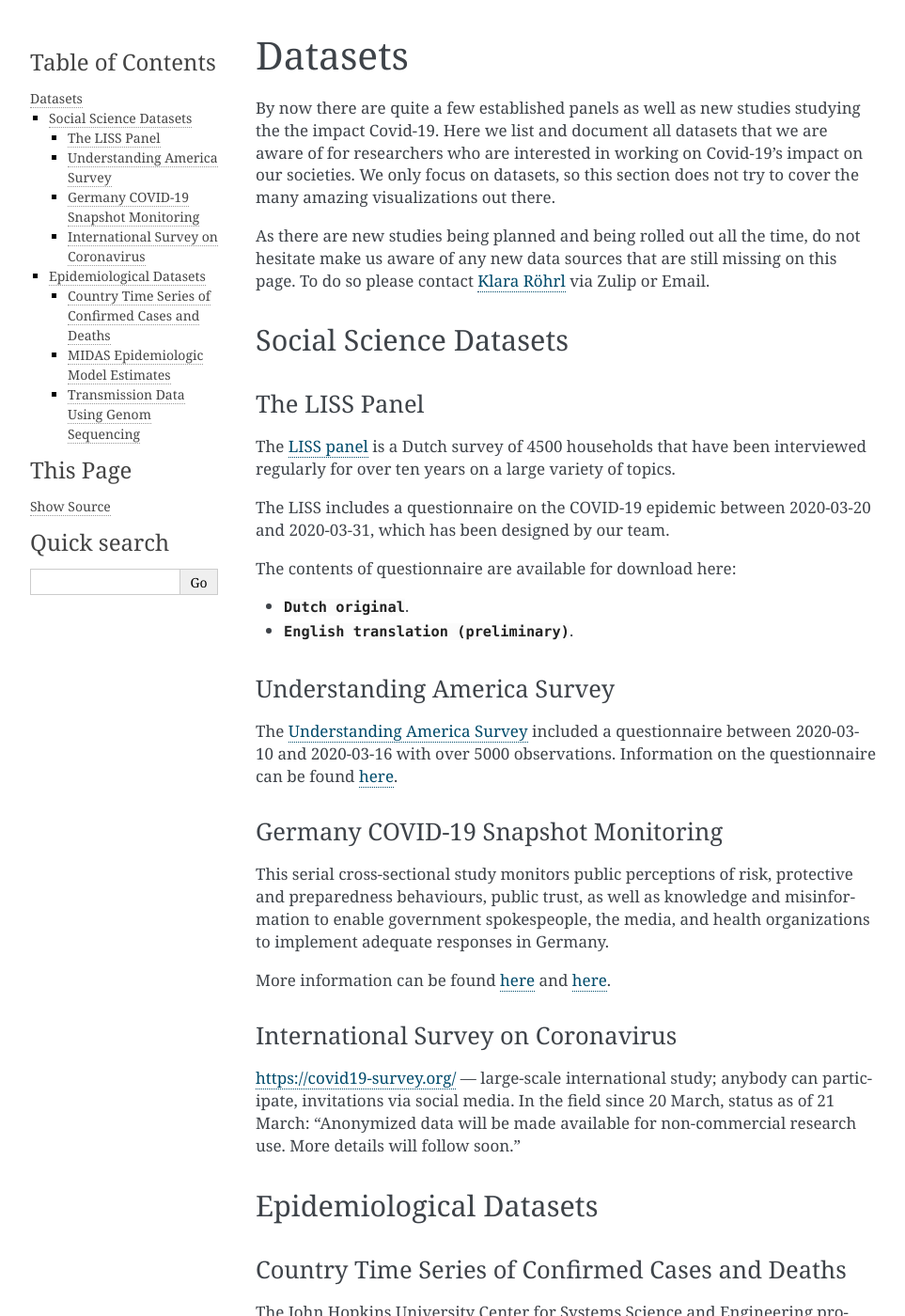
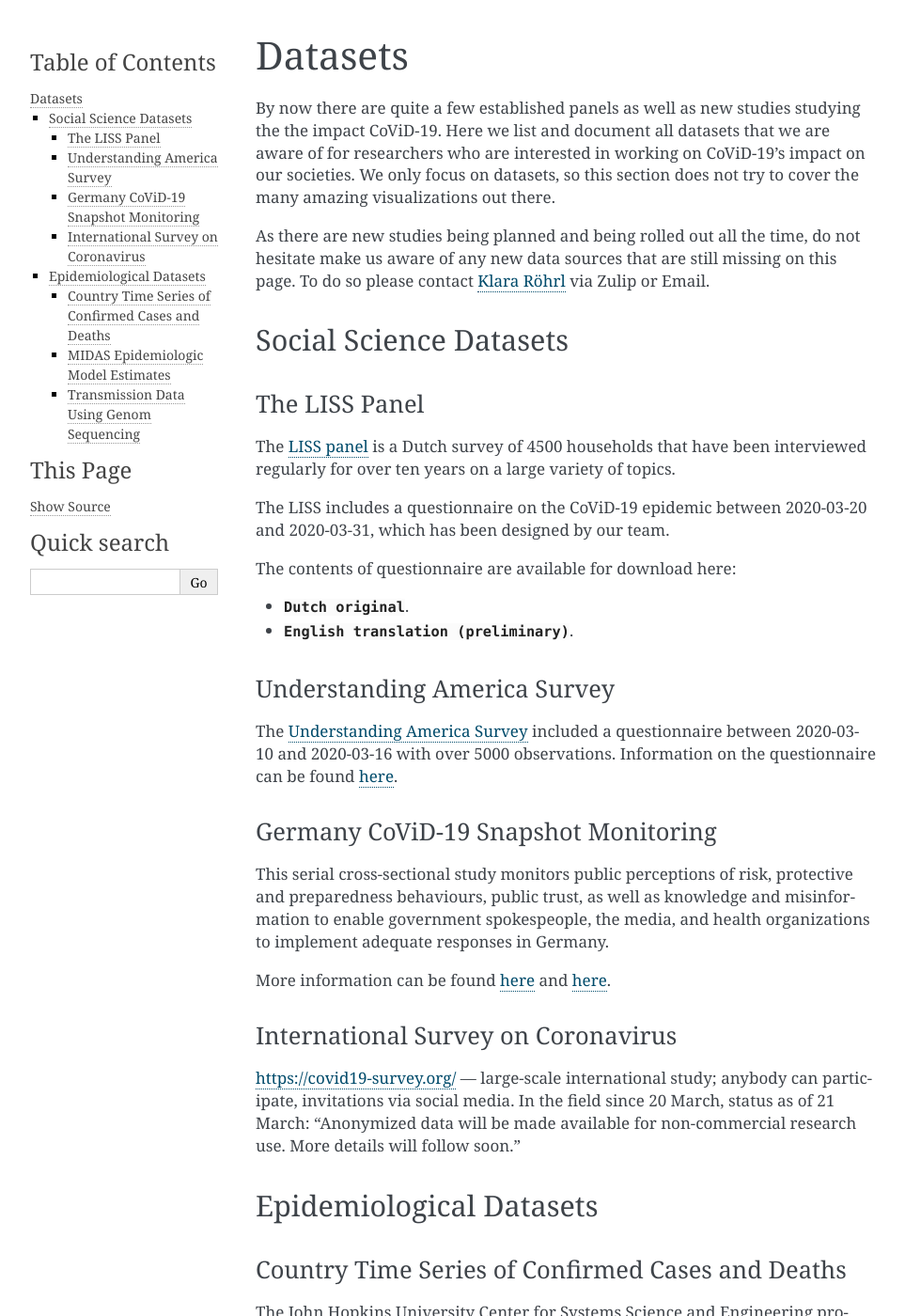
Before and after one commit to covid-19-impact-lab/covid-19-impact-lab, a Sphinx documentation site: the page built from docs/source/datasets.rst, in a window 1280 px wide and 1400 px high. Shown: the whole window at 94% size, without its empty margins (148-1111 px from the left). Built offline with Sphinx 7.4.7, drawn with Linux system fonts in a browser that asks for light colours; some of the changed text lies outside the part shown.

Commit message:
Fix spelling (CoViD-19)

```diff
--- a/docs/source/conf.py
+++ b/docs/source/conf.py
@@ -17,9 +17,9 @@
 
 # -- Project information -----------------------------------------------------
 
-project = "COVID-19 Impact Lab"
-copyright = "2020, COVID-19 Impact Lab Team"
-author = "COVID-19 Impact Lab Team"
+project = "CoViD-19 Impact Lab"
+copyright = "2020, CoViD-19 Impact Lab Team"
+author = "CoViD-19 Impact Lab Team"
 
 
 # -- General configuration ---------------------------------------------------
--- a/docs/source/datasets.rst
+++ b/docs/source/datasets.rst
@@ -4,8 +4,8 @@
 Datasets
 ========
 
-By now there are quite a few established panels as well as new studies studying the the impact Covid-19.
-Here we list and document all datasets that we are aware of for researchers who are interested in working on Covid-19's impact on our societies.
+By now there are quite a few established panels as well as new studies studying the the impact CoViD-19.
+Here we list and document all datasets that we are aware of for researchers who are interested in working on CoViD-19's impact on our societies.
 We only focus on datasets, so this section does not try to cover the many amazing visualizations out there.
 
 As there are new studies being planned and being rolled out all the time,
@@ -21,7 +21,7 @@
 
 The `LISS panel <https://www.lissdata.nl/>`_ is a Dutch survey of 4500 households that have been interviewed regularly for over ten years on a large variety of topics.
 
-The LISS includes a questionnaire on the COVID-19 epidemic between 2020-03-20 and 2020-03-31, which has been designed by our team.
+The LISS includes a questionnaire on the CoViD-19 epidemic between 2020-03-20 and 2020-03-31, which has been designed by our team.
 
 .. The questionnaire covered:
 ..
@@ -61,7 +61,7 @@
 .. No information on their website as of March 20th.
 
 
-Germany COVID-19 Snapshot Monitoring
+Germany CoViD-19 Snapshot Monitoring
 =====================================
 
 This serial cross-sectional study monitors public perceptions of risk, protective and preparedness behaviours, public trust, as well as knowledge and misinformation to enable government spokespeople, the media, and health organizations to implement adequate responses in Germany.
@@ -99,7 +99,7 @@
 MIDAS Epidemiologic Model Estimates
 =====================================
 
-The MIDAS Coordination Center collects mostly peer-reviewed estimates for parameters central to modelling Covid-19 epidemiologically. The data can be found on this `github repository <https://github.com/midas-network/COVID-19>`__.
+The MIDAS Coordination Center collects mostly peer-reviewed estimates for parameters central to modelling CoViD-19 epidemiologically. The data can be found on this `github repository <https://github.com/midas-network/COVID-19>`__.
 
 
 Transmission Data Using Genom Sequencing
--- a/docs/source/goals.rst
+++ b/docs/source/goals.rst
@@ -2,7 +2,7 @@
 Goals
 =====
 
-Initiated by economists based at the `University of Bonn <https://econ.uni-bonn.de>`_ and the `OpenSourceEconomics <https://github.com/OpenSourceEconomics>`_ initiative, the COVID-19 Impact Lab institutes a collective effort to provide data-driven insights into the socio-economic impacts of the 2020 COVID-19 pandemic by pooling economic and technological expertise.
+Initiated by economists based at the `University of Bonn <https://econ.uni-bonn.de>`_ and the `OpenSourceEconomics <https://github.com/OpenSourceEconomics>`_ initiative, the CoViD-19 Impact Lab institutes a collective effort to provide data-driven insights into the socio-economic impacts of the 2020 CoViD-19 pandemic by pooling economic and technological expertise.
 
 Our main goals are:
 -------------------
--- a/docs/source/index.rst
+++ b/docs/source/index.rst
@@ -1,4 +1,4 @@
-COVID-19 Impact Lab
+CoViD-19 Impact Lab
 ===================
 
 Our goal is to analyse the effect of the current crisis and countermeasures on people's
@@ -7,7 +7,7 @@
 decision-makers. In the medium run, we will provide further in-depth analyses to be
 communicated in the usual scientific way.
 
-COVID-19 impact lab was initiated by a group of economists at Bonn, who are passionate
+CoViD-19 Impact Lab was initiated by a group of economists at Bonn, who are passionate
 about writing robust code to analyse data in a multitude of fashions. While our research
 projects usually take months or years to materialize, the situation in March 2020
 prompted us to combine efforts in order to speed things up. We are eager to further
@@ -27,7 +27,7 @@
 
 
 Supported by
-============
+------------
 
 .. raw:: html
 
--- a/docs/source/tech_support.rst
+++ b/docs/source/tech_support.rst
@@ -3,7 +3,7 @@
 =====================
 
 
-We have a Zulip channel for tech-support related to COVID-19 Impact Lab projects. We do not only want to help you to debug your code once it is too late, but can give you some recommendations on how to tackle a project even before you start. For example, which packages to use, how to structure your project and which blogposts to read. Maybe we even find a collaborator for your project or already have code that does what you wanted to implement.
+We have a Zulip channel for tech-support related to CoViD-19 Impact Lab projects. We do not only want to help you to debug your code once it is too late, but can give you some recommendations on how to tackle a project even before you start. For example, which packages to use, how to structure your project and which blogposts to read. Maybe we even find a collaborator for your project or already have code that does what you wanted to implement.
 
 Below we describe the different sub-channels and how you should ask your questions such that we can help you efficiently.
 
```
Also changed, not shown: README.md (+3 -3 lines), 1 other file.
